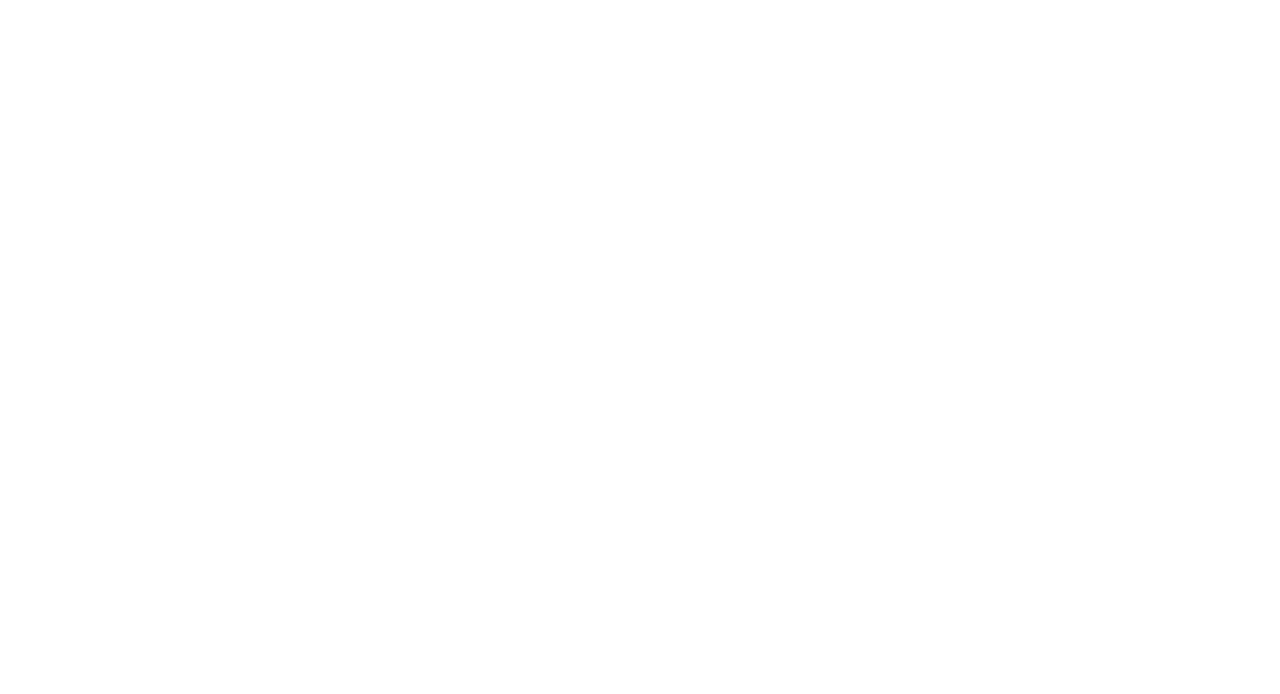
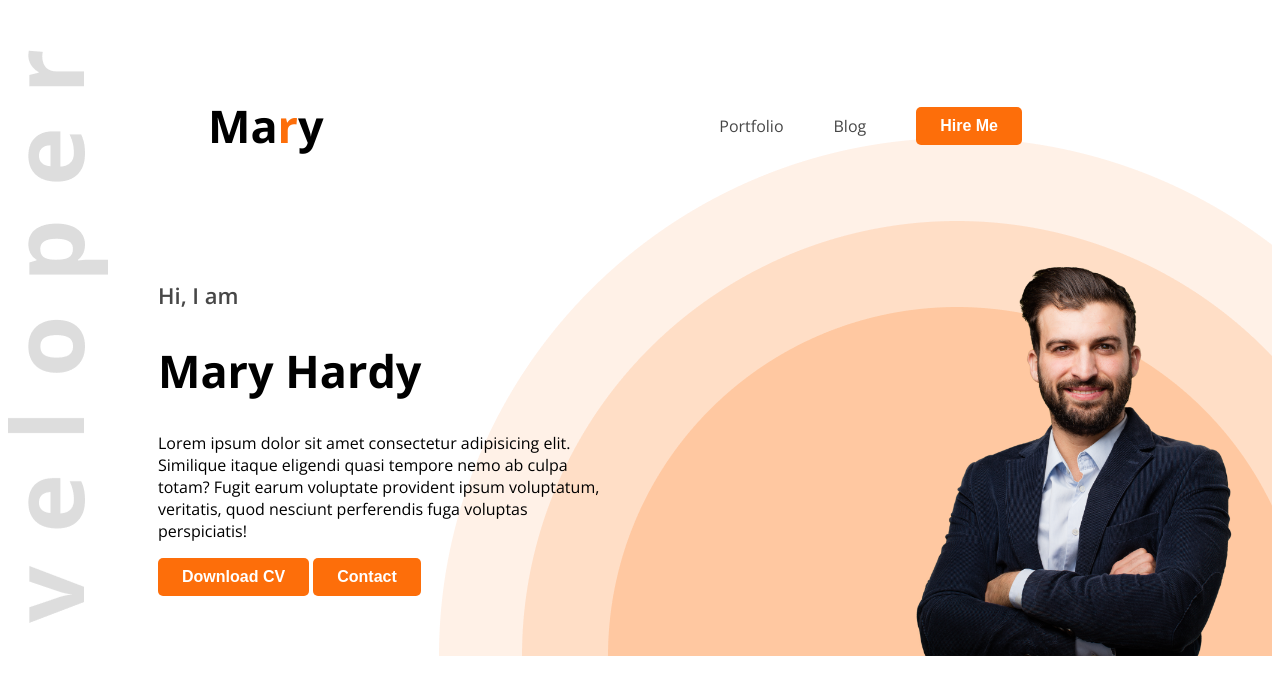
Before and after one commit to sadiaasumaiya/web-dev-portfolio, a plain HTML site: page index.html in a window 1280 px wide. Drawn offline with nearby package versions, Linux system fonts and the light colour scheme.

Commit message:
added a new design

```diff
--- a/index.html
+++ b/index.html
@@ -4,10 +4,35 @@
     <meta charset="UTF-8">
     <meta name="viewport" content="width=device-width, initial-scale=1.0">
     <title>Web Developer Portfolio</title>
+    <link rel="preconnect" href="https://fonts.googleapis.com">
+<link rel="preconnect" href="https://fonts.gstatic.com" crossorigin>
+<link href="https://fonts.googleapis.com/css2?family=Open+Sans:ital,wght@0,300..800;1,300..800&display=swap" rel="stylesheet">
+    <link rel="stylesheet" href="styles/portfolio.css">
 </head>
-<body>
-    <header>
+<body class="open-sans-normal">
+    <header class="header">
+        <nav>
+            <h3 class="nav-title">Ma<span class="text-primary">r</span>y</h3>
+            <ul>
+                <li><a class="dark-2" href="">Portfolio</a></li>
+                <li><a class="dark-2" href="">Blog</a></li>
+                <li><a href=""><button class="btn-primary">Hire Me</button></a></li>
+            </ul>
+        </nav>
 
+        <div class="banner">
+            <div class="banner-content">
+                <h4 class="banner-greetings dark-2">Hi, I am</h4>
+                <h1 class="banner-title">Mary Hardy</h1>
+                <p class="banner-description">
+                    Lorem ipsum dolor sit amet consectetur adipisicing elit. Similique itaque eligendi quasi tempore nemo ab culpa totam? Fugit earum voluptate provident ipsum voluptatum, veritatis, quod nesciunt perferendis fuga voluptas perspiciatis!
+                </p>
+                <button class="btn-primary">Download CV</button>
+                <button class="btn-primary">Contact</button>
+            </div>
+
+        <img class="banner-profile-pic" src="images/hardy.png" alt="">
+     </div>
     </header>
     <main>
 
--- /dev/null
+++ b/styles/portfolio.css
@@ -0,0 +1,88 @@
+.open-sans-normal {
+    font-family: "Open Sans", sans-serif;
+    font-optical-sizing: auto;
+
+    font-style: normal;
+    font-variation-settings:
+      "wdth" 100;
+  }
+
+  /* shared style */
+  .text-primary{
+    color: #FD6E0A;
+  }
+
+  /* header */
+
+  .header{
+    background-image: url('../images/developer.png'), url('../images/header_bg.png');
+    background-repeat: no-repeat;
+    background-position: top left, bottom right;
+
+  }
+
+/* Nav styles */
+
+nav{
+    display: flex;
+    align-items: center;
+    justify-content: space-between;
+    margin: 50px 200px;
+}
+
+nav ul{
+  display: flex;
+  align-items: center;
+}
+.nav-title{
+    font-weight: 800px;
+    font-size: 45px;
+}
+
+nav ul li {
+  list-style: none;
+  margin-right: 50px;
+}
+
+nav li a{
+  text-decoration: none;
+  font-size: 16px;
+}
+
+.dark-2{
+  color: #474747;
+}
+
+.btn-primary{
+  background-color: #FD6E0A;
+  font-weight: bold;
+  color: white;
+  padding: 10px 24px;
+  border-radius: 5px;
+  font-size: 16px;
+  border: none;
+}
+
+/* banner styles */
+
+.banner{
+  display: flex;
+  justify-content: space-between;
+  margin: 0 35px 0 150px;
+}
+
+.banner-content{
+  max-width: 450px;
+}
+.banner-greetings {
+  font-size: 22px;
+  font-weight: 600;
+}
+
+.banner-title{
+  font-weight: bold;
+  font-size: 45px;
+}
+.banner-profile-pic{
+  width: 350px;
+}
```
